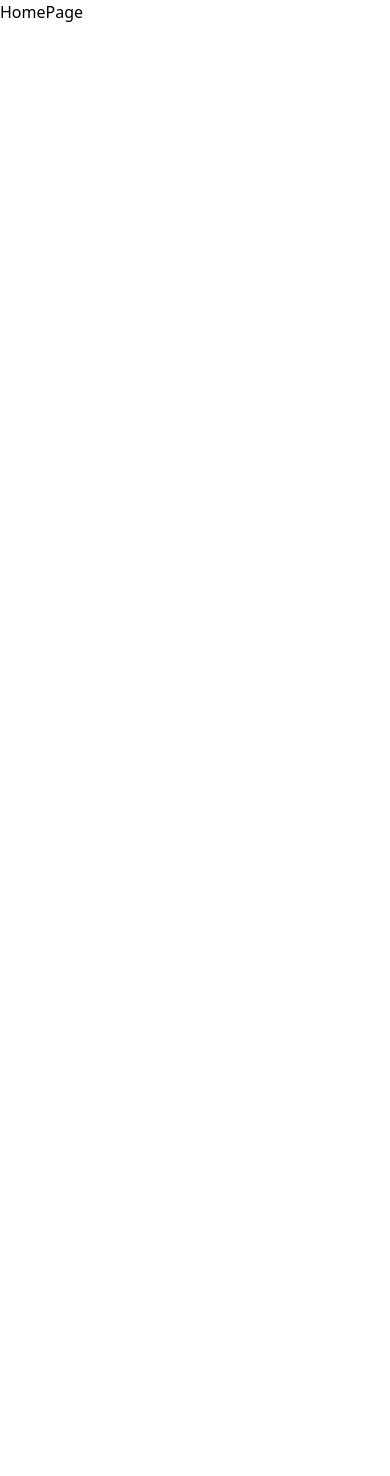
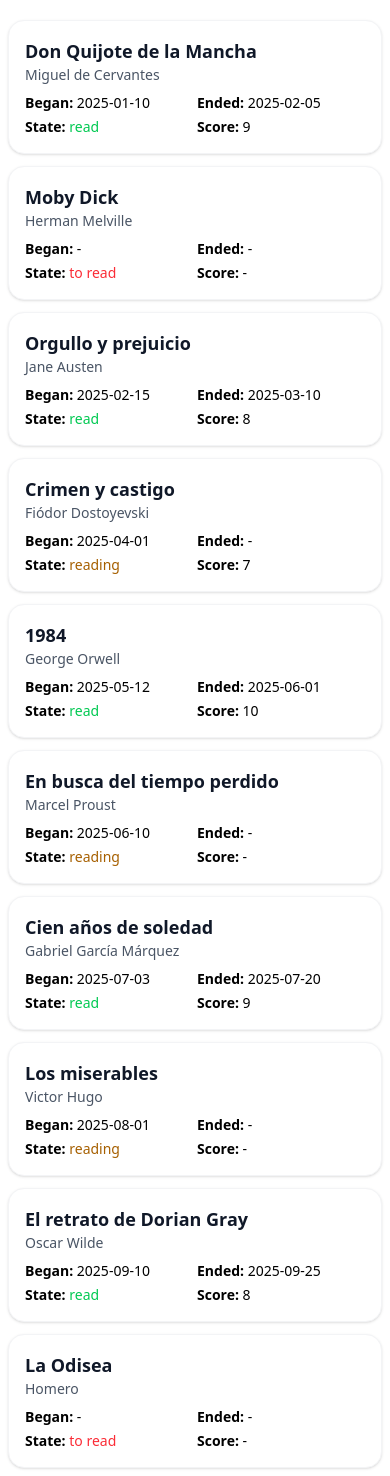
Before and after one commit to Renzo-Guerra/my-books-list, a React (Vite) app: page / in a window 390 px wide. Before the commit the page ends 844 px from the top, so only its background shows below. Built offline with nearby package versions, Linux system fonts and the light colour scheme.

Commit message:
ADD: Books display for Desktop and mobile
Books display UI, the logic has not been
implemented yet

```diff
--- /dev/null
+++ b/src/components/desktop/BookRow.tsx
@@ -0,0 +1,18 @@
+import type { Book } from "../../interfaces";
+import { colorForState } from "../../utils/Display";
+
+
+export const BookRow = ({ book }: { book: Book }) => {
+  const { title, autor, beginReading, finishReading, state, score } = book;
+
+  return (
+    <tr className="grid grid-cols-[2fr_1.5fr_1fr_1fr_0.8fr_0.5fr] px-4 py-2 border-b border-gray-100 hover:bg-gray-50 transition">
+      <td className="truncate">{title}</td>
+      <td className="truncate">{autor}</td>
+      <td className="text-center">{beginReading ?? "-"}</td>
+      <td className="text-center">{finishReading ?? "-"}</td>
+      <td className={`text-center font-medium ${colorForState(state)}`}>{state}</td>
+      <td className="text-center">{score ?? "-"}</td>
+    </tr >
+  )
+}
--- /dev/null
+++ b/src/components/desktop/index.ts
@@ -0,0 +1 @@
+export * from './BookRow.tsx';
--- /dev/null
+++ b/src/components/mobile/Target.tsx
@@ -0,0 +1,22 @@
+import type { Book } from "../../interfaces"
+import { colorForState } from "../../utils/Display";
+
+export const Target = ({ book }: { book: Book }) => {
+  const { title, autor, beginReading, finishReading, state, score } = book;
+  return (
+    <>
+      <div
+        className="bg-white rounded-2xl shadow p-4 border border-gray-100"
+      >
+        <h3 className="text-lg font-semibold text-gray-900">{title}</h3>
+        <p className="text-gray-600 text-sm mb-2">{autor}</p>
+        <div className="grid grid-cols-2 gap-1 text-sm">
+          <p><span className="font-semibold">Began:</span> {beginReading ?? "-"}</p>
+          <p><span className="font-semibold">Ended:</span> {finishReading ?? "-"}</p>
+          <p><span className="font-semibold">State:</span> <span className={`${colorForState(state)}`}>{state}</span></p>
+          <p><span className="font-semibold">Score:</span> {score ?? "-"}</p>
+        </div>
+      </div >
+    </>
+  )
+}
--- /dev/null
+++ b/src/components/mobile/index.ts
@@ -0,0 +1 @@
+export * from './Target.tsx';
--- /dev/null
+++ b/src/interfaces/IBook.ts
@@ -0,0 +1,8 @@
+export interface Book {
+  title: string;
+  autor: string;
+  beginReading?: string | null; // formato ISO: YYYY-MM-DD
+  finishReading?: string | null;
+  state: "read" | "to read" | "reading",
+  score?: number | null; // From 1 to 10
+}
--- /dev/null
+++ b/src/interfaces/index.ts
@@ -0,0 +1 @@
+export * from './IBook.ts';
--- a/src/pages/Home.tsx
+++ b/src/pages/Home.tsx
@@ -1,7 +1,128 @@
+import { useState } from "react";
+import type { Book } from "../interfaces";
+import { BookRow } from "../components/desktop/BookRow";
+import { Target } from "../components/mobile";
+
+const mockBooks: Book[] = [
+  {
+    title: "Don Quijote de la Mancha",
+    autor: "Miguel de Cervantes",
+    beginReading: "2025-01-10",
+    finishReading: "2025-02-05",
+    state: "read",
+    score: 9
+  },
+  {
+    title: "Moby Dick",
+    autor: "Herman Melville",
+    beginReading: null,
+    finishReading: null,
+    state: "to read",
+    score: null
+  },
+  {
+    title: "Orgullo y prejuicio",
+    autor: "Jane Austen",
+    beginReading: "2025-02-15",
+    finishReading: "2025-03-10",
+    state: "read",
+    score: 8
+  },
+  {
+    title: "Crimen y castigo",
+    autor: "Fiódor Dostoyevski",
+    beginReading: "2025-04-01",
+    finishReading: null,
+    state: "reading",
+    score: 7
+  },
+  {
+    title: "1984",
+    autor: "George Orwell",
+    beginReading: "2025-05-12",
+    finishReading: "2025-06-01",
+    state: "read",
+    score: 10
+  },
+  {
+    title: "En busca del tiempo perdido",
+    autor: "Marcel Proust",
+    beginReading: "2025-06-10",
+    finishReading: null,
+    state: "reading",
+    score: null
+  },
+  {
+    title: "Cien años de soledad",
+    autor: "Gabriel García Márquez",
+    beginReading: "2025-07-03",
+    finishReading: "2025-07-20",
+    state: "read",
+    score: 9
+  },
+  {
+    title: "Los miserables",
+    autor: "Victor Hugo",
+    beginReading: "2025-08-01",
+    finishReading: null,
+    state: "reading",
+    score: null
+  },
+  {
+    title: "El retrato de Dorian Gray",
+    autor: "Oscar Wilde",
+    beginReading: "2025-09-10",
+    finishReading: "2025-09-25",
+    state: "read",
+    score: 8
+  },
+  {
+    title: "La Odisea",
+    autor: "Homero",
+    beginReading: null,
+    finishReading: null,
+    state: "to read",
+    score: null
+  }
+];
+
 export const HomePage = () => {
+  const [books, setBooks] = useState<Book[]>(mockBooks);
+
   return (
     <>
-      <p>HomePage</p>
+      <div className="w-full p-2">
+        {/* Versión para pantallas grandes */}
+        <div className="hidden md:block overflow-x-auto rounded-2xl shadow-md border border-gray-200 bg-white">
+          <table className="w-full text-sm text-left text-gray-700">
+            <thead className="bg-gray-100 text-gray-900 font-semibold">
+              <tr className="grid grid-cols-[2fr_1.5fr_1fr_1fr_0.8fr_0.5fr] px-4 py-2 text-center">
+                <th>Title</th>
+                <th>Author</th>
+                <th>Began reading</th>
+                <th>Ended reading</th>
+                <th>Current state</th>
+                <th>Score</th>
+              </tr>
+            </thead>
+            <tbody>
+              {books.map((book, index) => (
+                <BookRow
+                  key={index}
+                  book={book}
+                />
+              ))}
+            </tbody>
+          </table>
+        </div>
+
+        {/* Versión para móviles */}
+        <div className="flex flex-col gap-3 md:hidden mt-3">
+          {books.map((book, index) => (
+            <Target book={book} key={index} />
+          ))}
+        </div>
+      </div>
     </>
   )
 }
--- /dev/null
+++ b/src/utils/Display.ts
@@ -0,0 +1,7 @@
+export const colorForState = (state: string) => {
+  return state === "read"
+    ? "text-green-500"
+    : state === "reading"
+      ? "text-yellow-700"
+      : "text-red-500";
+}
```
Also changed, not shown: src/components/index.ts (deleted).
